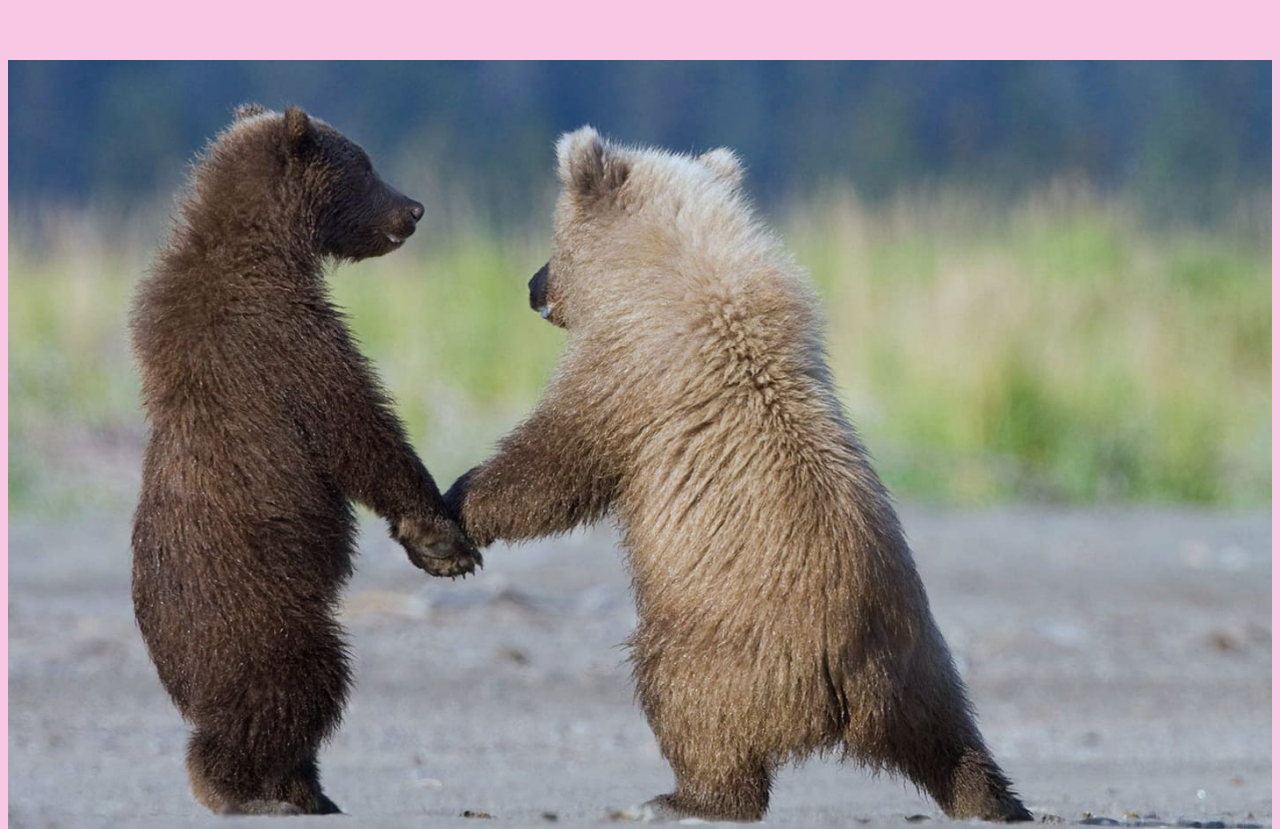
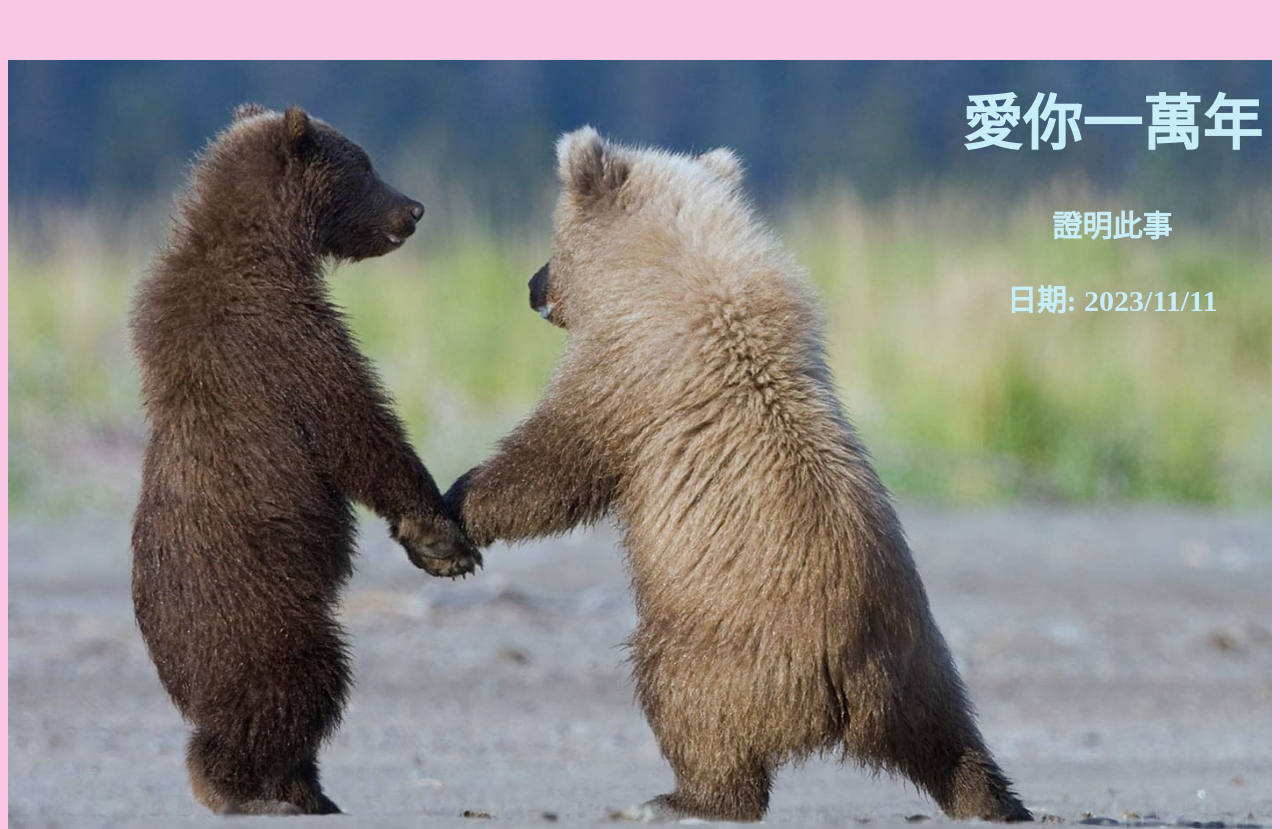
Before and after one commit to georgechangimps/ForLove, a plain HTML site: page love.html in a window 1280 px wide. Shown: the part 140-969 px from the top of the page. Drawn offline with Linux system fonts and the light colour scheme.

Commit message:
Update love.html

```diff
--- a/love.html
+++ b/love.html
@@ -21,8 +21,8 @@
     .certificate {
         text-align: center;
         position: absolute;
-        right: 20px;
-        bottom: 900px;
+        right: 10px;
+        bottom: 500px;
         color: #c7edf8;
         font-size: 30px;
         font-weight: 900;
@@ -32,7 +32,6 @@
 <body>
     <div class="photo-container">
         <img src="bearLove.jpg" alt="">
-    </div>
         <div class="certificate">
             <h1>愛你一萬年</h1>
 
@@ -58,5 +57,6 @@
             <p>證明此事</p>
             <p>日期: 2023/11/11</p>
         </div>
+    </div>
 </body>
 </html>
```
Lines whose indentation alone changed are shown as unchanged.
